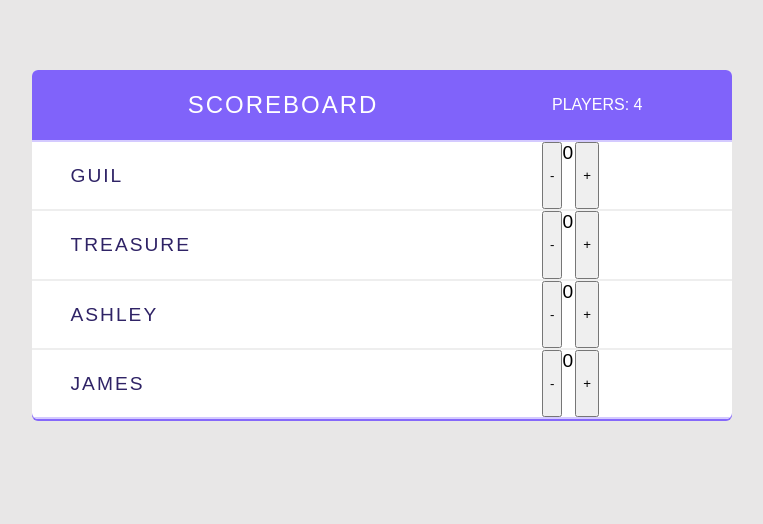
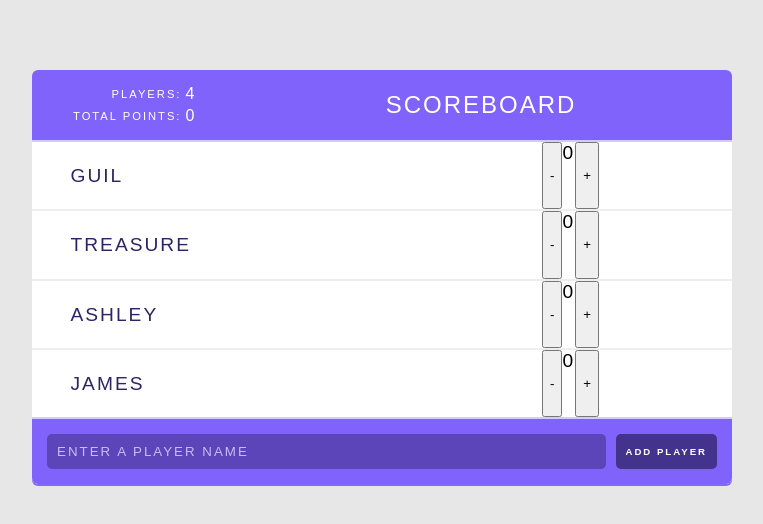
Before and after one commit to willie10r/react-scoreboard, a React (Create React App) app: page / in a window 1280 px wide. Shown: the top 524 px of the page, without its empty margins (258-1021 px from the left). Built offline with nearby package versions, Linux system fonts and the light colour scheme.

Commit message:
adding more react components to the app

```diff
--- /dev/null
+++ b/src/components/AddPlayerForm.js
@@ -0,0 +1,29 @@
+import React, { useState } from 'react';
+
+const AddPlayerForm = () => {
+
+    const [value, setValue] = useState('');
+    return (
+        <form>
+        {console.log(value)}
+            <input
+                 type = 'text'
+                 value = {value}
+                 placeholder='Enter a player name'
+                 onChange = { (event) => setValue(event.target.value) }
+            />
+
+            <input
+                type = 'submit'
+                value = 'Add Player'
+            />
+        </form>
+
+    );
+
+}
+
+
+
+
+export default AddPlayerForm;
--- a/src/components/App.js
+++ b/src/components/App.js
@@ -1,12 +1,12 @@
-import React from "react";
+import React, { useState } from "react";
 import Header from './Header';
 import Player from './Player';
-// import Counter from './Counter';
+import AddPlayerForm from "./AddPlayerForm";
 
 
 
 const App = () => {
-  const [players, setPlayers] = React.useState([
+  const [players, setPlayers] = useState([
     {
       name: "Guil",
       score: 0,
@@ -53,7 +53,7 @@ const App = () => {
     <div className="scoreboard">
       <Header
         title="Scoreboard"
-        totalPlayers={players.length}
+        players={players}
       />
 
       {/* Players list */}
@@ -67,6 +67,7 @@ const App = () => {
           removePlayer={handleRemovePlayer}
         />
       )}
+      <AddPlayerForm/>
     </div>
   );
 
--- a/src/components/Header.js
+++ b/src/components/Header.js
@@ -1,10 +1,11 @@
 import React from "react";
+import Stats from './stats';
 
 const Header = (props) => {
     return (
       <header>
+      <Stats players={props.players}></Stats>
         <h1>{props.title}</h1>
-        <span className="stats">Players: {props.totalPlayers}</span>
       </header>
     );
   }
--- /dev/null
+++ b/src/components/stats.js
@@ -0,0 +1,29 @@
+import React from 'react';
+
+
+const Stats = (props) => {
+
+    const totalPlayers = props.players.length;
+    const totalPoints = props.players.reduce((total, player) => {
+       return total + player.score;
+    }, 0);
+
+    return (
+        <table className="stats">
+        <tbody>
+            <tr>
+            <td>Players:</td>
+            <td>{totalPlayers}</td>
+            </tr>
+            <tr>
+            <td>Total Points:</td>
+            <td>{totalPoints}</td>
+            </tr>
+        </tbody>
+        </table>
+
+    );
+
+}
+
+export default Stats;
```
